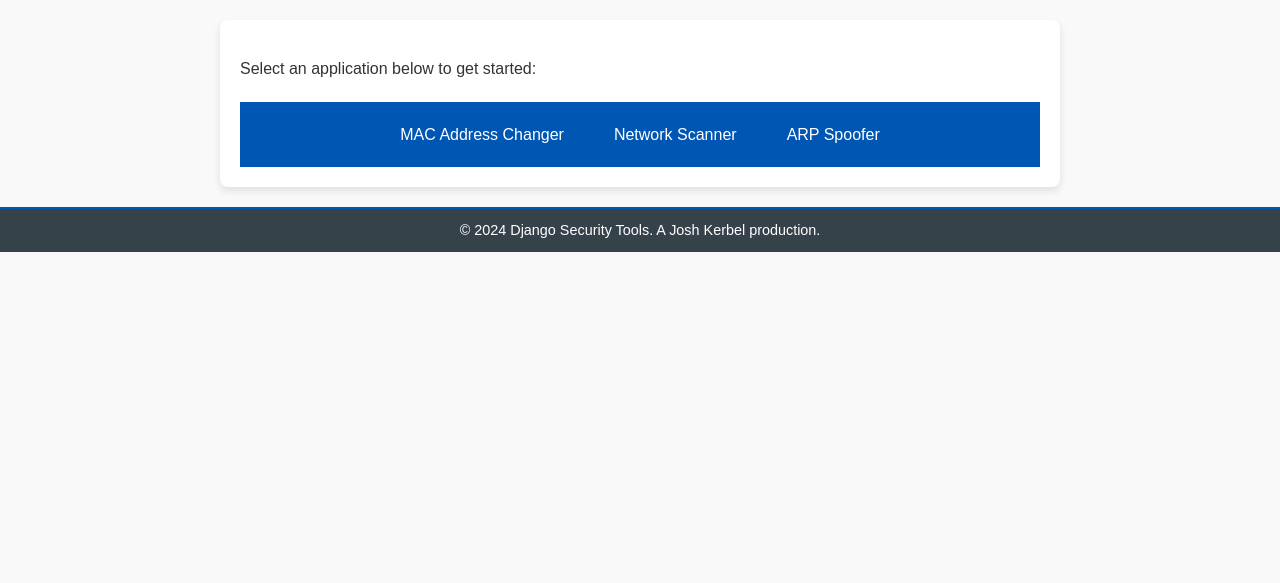
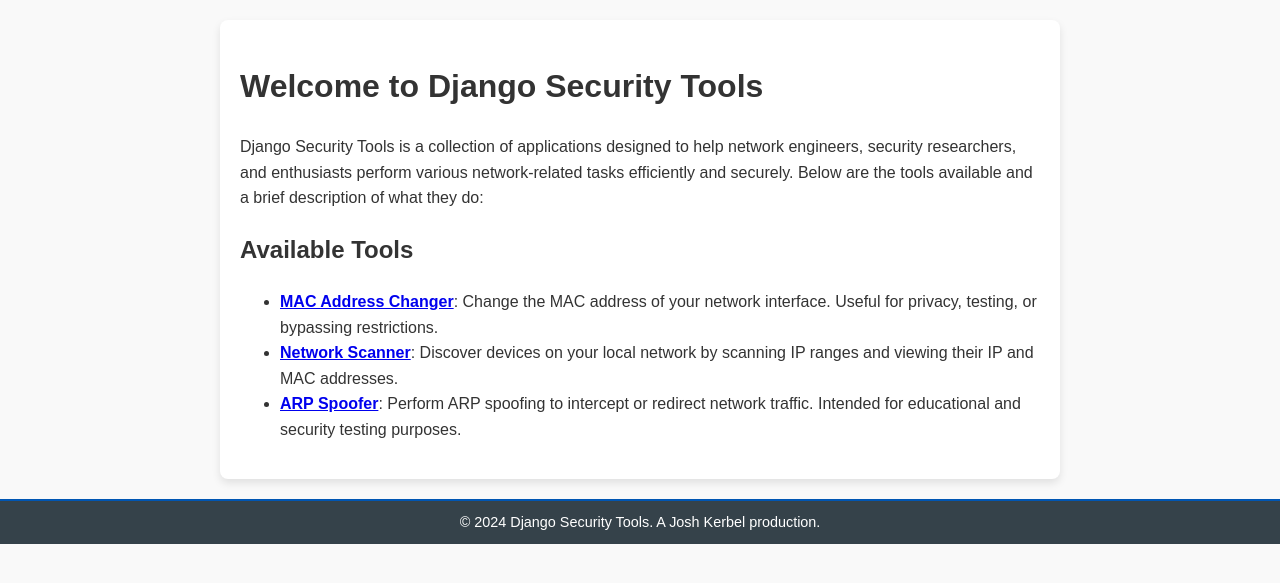
Before and after one commit to razorboy73/django-security-tools, a Django app: page / in a window 1280 px wide. Shown: the part 108-691 px from the top of the page. Run offline with Django 4.2, Linux system fonts and the light colour scheme.

Commit message:
improved styling

```diff
--- a/django_security_tools/arp_spoofer/views.py
+++ b/django_security_tools/arp_spoofer/views.py
@@ -1,11 +1,7 @@
-import subprocess
-import re
 from django.shortcuts import render
 from django.http import JsonResponse
 from .forms import NetworkScannerForm
 from scapy.all import ARP, Ether, srp
-import ipaddress
-import logging
 from django.contrib import messages
 from .utils import get_gateway_info, scan_network, spoof_both, start_spoofing_continuous, stop_spoofing, enable_port_forwarding
 
@@ -78,6 +74,7 @@ def index(request):
 
     # Clear scan results on a GET request
     elif request.method == "GET":
+        request.session["spoofing_status"] = False
         request.session.pop("scan_results", None)
 
     return render(request, "arp_spoofer/index.html", {
--- a/django_security_tools/django_security_tools/urls.py
+++ b/django_security_tools/django_security_tools/urls.py
@@ -22,7 +22,7 @@ Including another URLconf
 
 
 urlpatterns = [
-    path('', home_view, name='home'),
+    path('', home_view, name='home_view'),
     path('mac_address_changer/', include('mac_address_changer.urls')),
     path('network_scanner/', include('network_scanner.urls')),
     path('arp_spoofer/', include('arp_spoofer.urls')),
--- a/django_security_tools/templates/base.html
+++ b/django_security_tools/templates/base.html
@@ -9,8 +9,9 @@
 </head>
 <body>
     <header>
-        <h1>Django Security Tools</h1>
-
+        <h1>
+            <a href="{% url 'home_view' %}" style="text-decoration: none; color: inherit;">Django Security Tools</a>
+        </h1>
     </header>
     <main>
         {% block content %}
--- a/django_security_tools/templates/home.html
+++ b/django_security_tools/templates/home.html
@@ -3,14 +3,29 @@
 {% block title %}Welcome to Django Security Tools{% endblock %}
 
 {% block content %}
-    <p>Select an application below to get started:</p>
-    <nav>
-    <ul>
+    <h1>Welcome to Django Security Tools</h1>
+    <p>
+        Django Security Tools is a collection of applications designed to help network engineers, security researchers, and enthusiasts
+        perform various network-related tasks efficiently and securely. Below are the tools available and a brief description of what they do:
+    </p>
 
-        {% for app in applications %}
-        <li><a href="{% url app.url %}">{{ app.name }}</a></li>
-        {% endfor %}
-
-    </ul>
-</nav>
+    <section class="tool-descriptions">
+        <h2>Available Tools</h2>
+        <ul>
+            {% for app in applications %}
+                <li>
+                    <a href="{% url app.url %}"><strong>{{ app.name }}</strong></a>:
+                    {% if app.name == "MAC Address Changer" %}
+                        Change the MAC address of your network interface. Useful for privacy, testing, or bypassing restrictions.
+                    {% elif app.name == "Network Scanner" %}
+                        Discover devices on your local network by scanning IP ranges and viewing their IP and MAC addresses.
+                    {% elif app.name == "ARP Spoofer" %}
+                        Perform ARP spoofing to intercept or redirect network traffic. Intended for educational and security testing purposes.
+                    {% else %}
+                        Explore this tool to learn more about its features.
+                    {% endif %}
+                </li>
+            {% endfor %}
+        </ul>
+    </section>
 {% endblock %}
```
Also changed, not shown: django_security_tools/mac_address_changer/templates/mac_address_changer/index.html (+18 -0 lines), django_security_tools/network_scanner/templates/network_scanner/index.html (+11 -7 lines), requirements.txt (+10 -3 lines), README.md.
